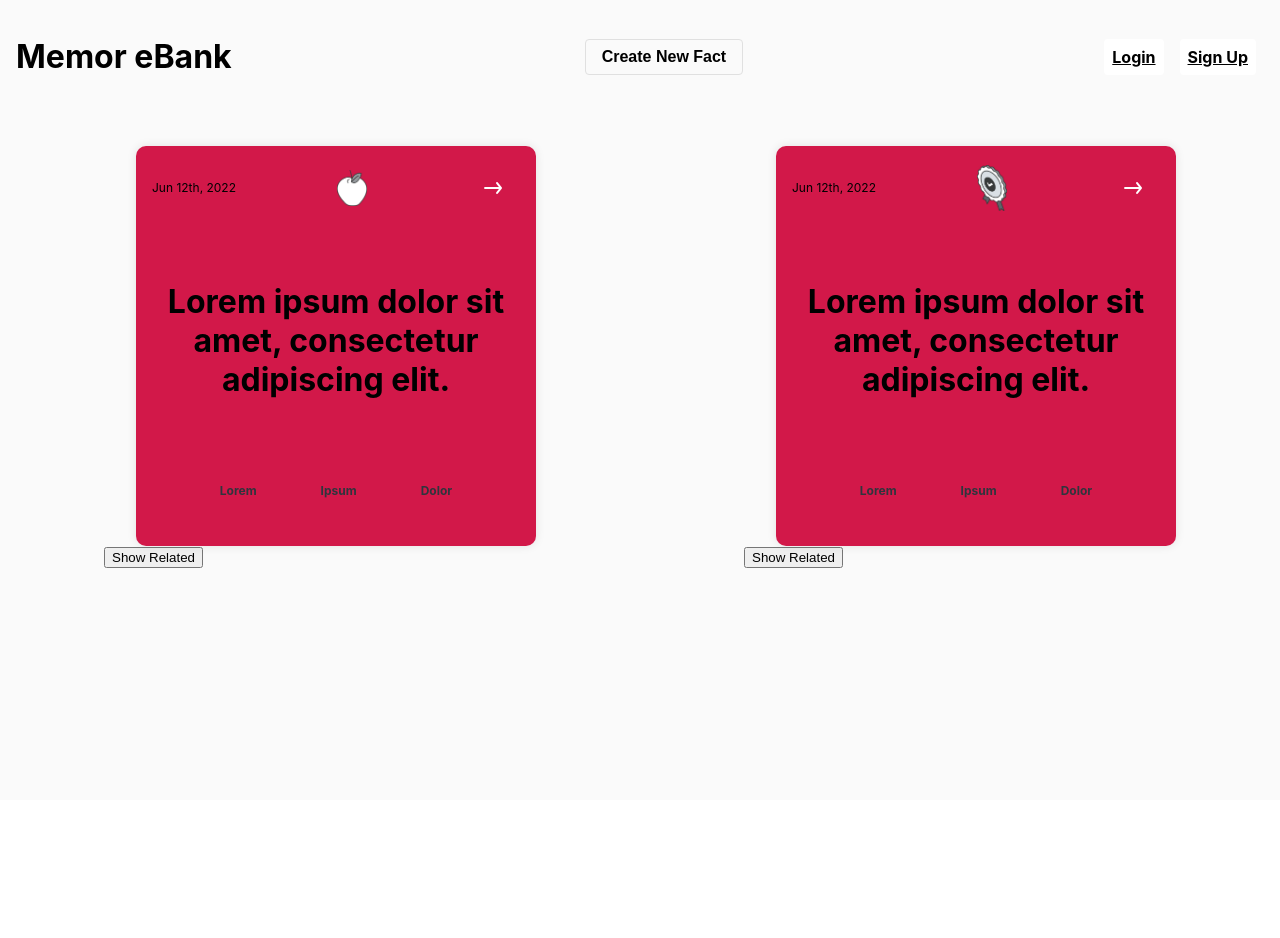
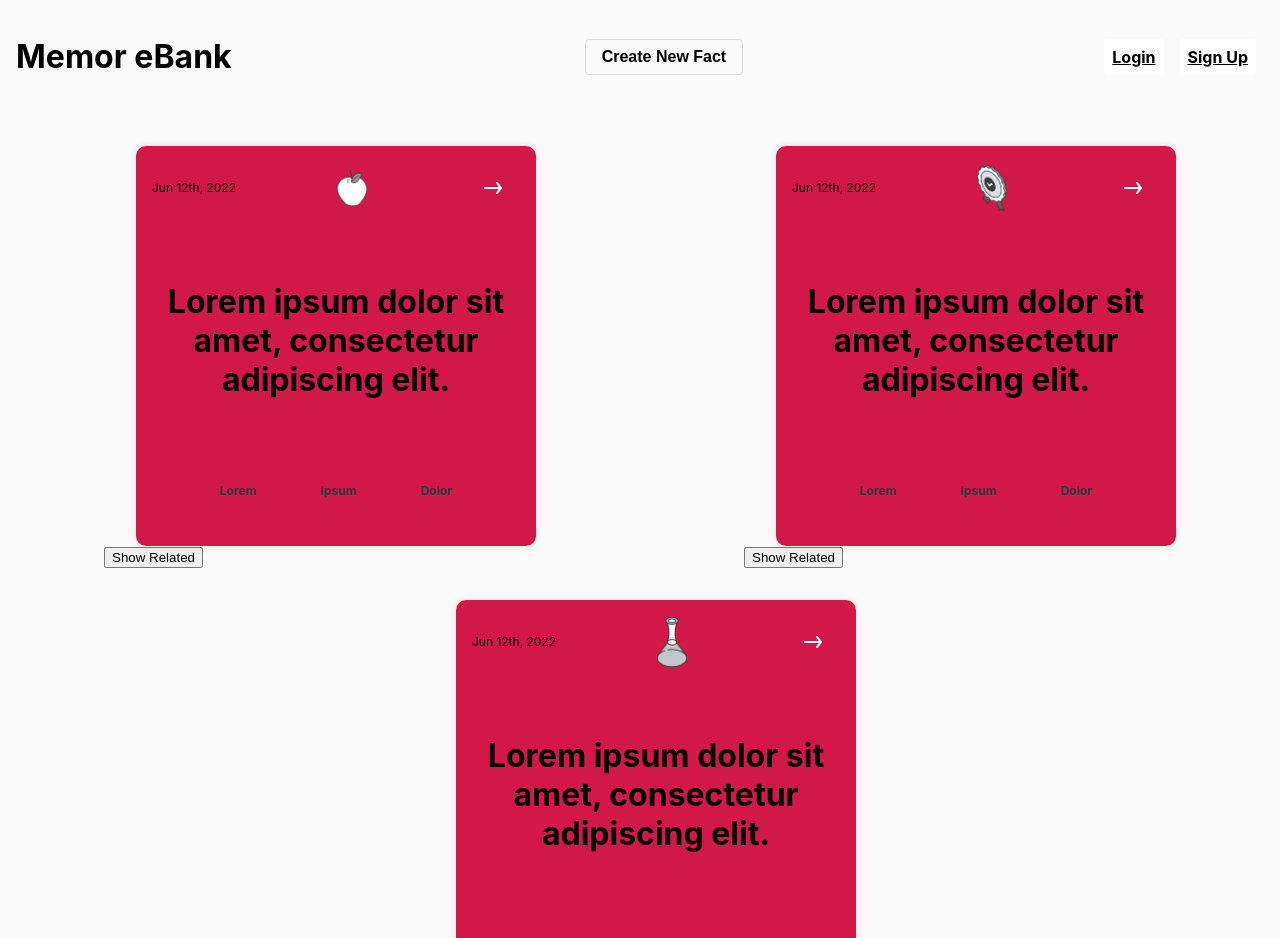
Before and after one commit to jallend1/memorebank, a React (Create React App) app: page / in a window 1280 px wide. Shown: the top 938 px of the page. Before the commit the page ends 800 px from the top, so only its background shows below. Built offline with nearby package versions, Linux system fonts and the light colour scheme.

Commit message:
Generates an additional dummy fact for layout visualization

```diff
--- a/src/App.js
+++ b/src/App.js
@@ -25,6 +25,16 @@ function App() {
       notes:
         'Lorem ipsum dolor sit amet, consectetur adipiscing elit. Lorem ipsum dolor sit amet, consectetur adipiscing elit.',
       id: 2
+    },
+    {
+      title: 'Lorem ipsum dolor sit amet, consectetur adipiscing elit.',
+      tags: ['Lorem', 'Ipsum', 'Dolor'],
+      date: new Date(),
+      source: "It's on the Google",
+      icon: 'Flask.png',
+      notes:
+        'Lorem ipsum dolor sit amet, consectetur adipiscing elit. Lorem ipsum dolor sit amet, consectetur adipiscing elit.',
+      id: 3
     }
   ]);
 
```
